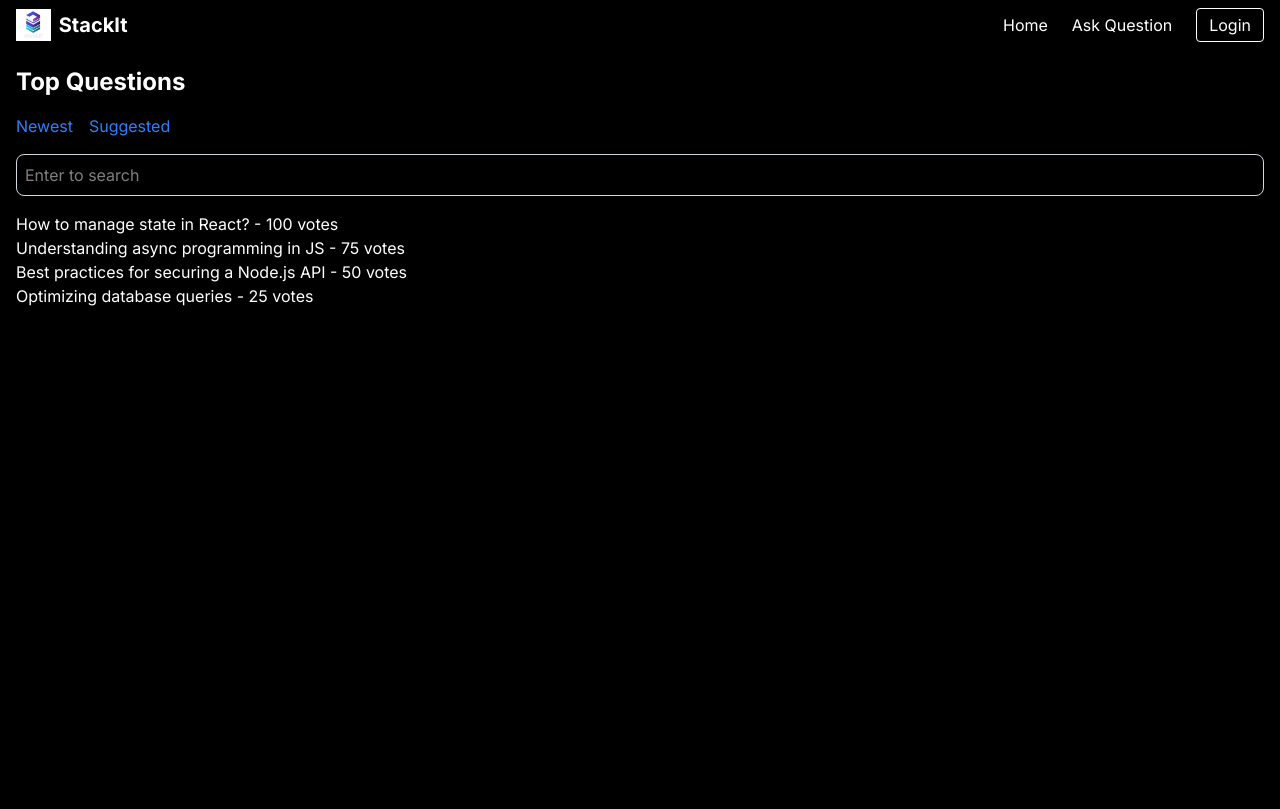
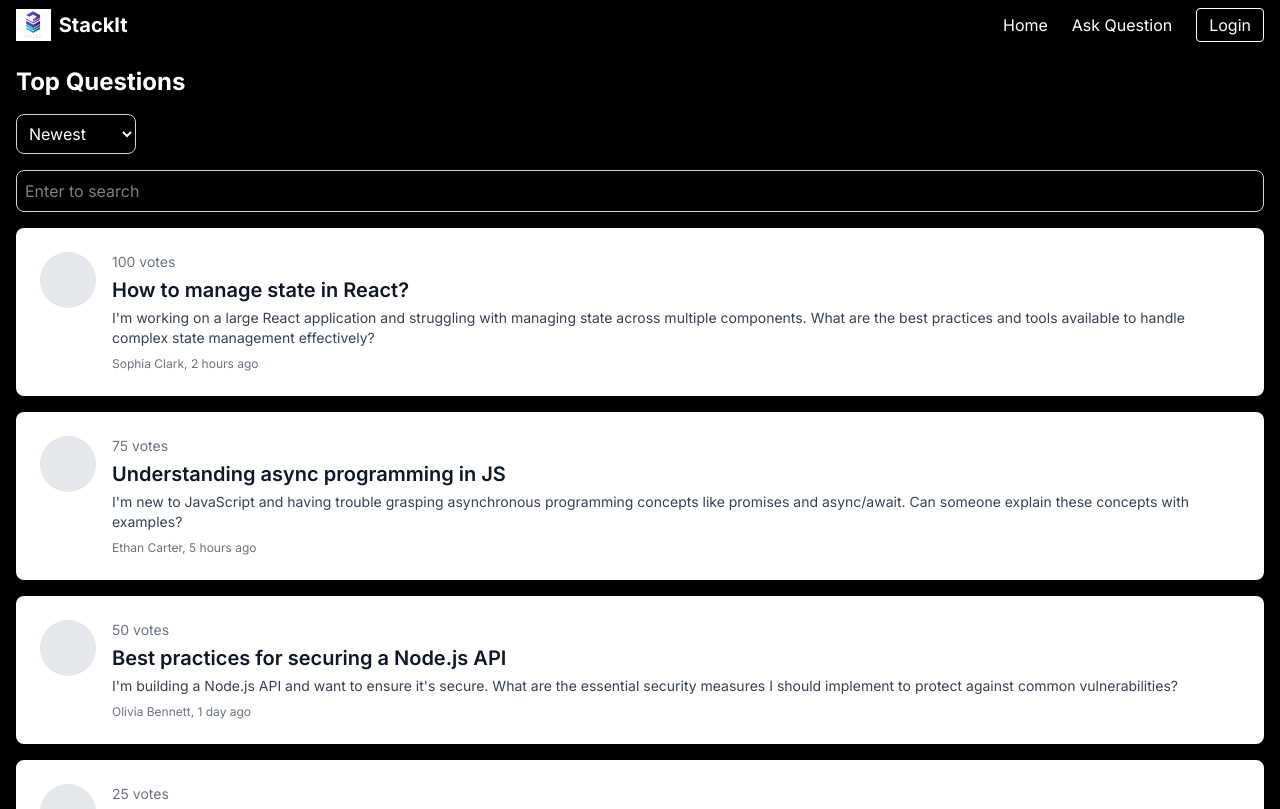
Before and after one commit to DevaP06/StackIT, a React (Vite) app in the folder frontend/StackIT_frontend/: page / in a window 1280 px wide. Shown: the top 809 px of the page. Built offline with nearby package versions, Linux system fonts and the light colour scheme; no server answers.

Commit message:
made some changes in homepage

```diff
--- a/frontend/StackIT_frontend/src/components/FilterBar.tsx
+++ b/frontend/StackIT_frontend/src/components/FilterBar.tsx
@@ -3,14 +3,19 @@ interface FilterBarProps {
 }
 
 const FilterBar: React.FC<FilterBarProps> = ({ onFilterChange }) => {
+  const handleChange = (e: React.ChangeEvent<HTMLSelectElement>) => {
+    onFilterChange(e.target.value as 'newest' | 'suggested');
+  };
+
   return (
-    <div className="mb-4 flex space-x-4">
-      <button onClick={() => onFilterChange('newest')} className="text-blue-500 hover:underline">
-        Newest
-      </button>
-      <button onClick={() => onFilterChange('suggested')} className="text-blue-500 hover:underline">
-        Suggested
-      </button>
+    <div className="mb-4">
+      <select
+        onChange={handleChange}
+        className="p-2 border border-gray-300 rounded-lg focus:outline-none focus:ring-2 focus:ring-blue-400"
+      >
+        <option value="newest">Newest</option>
+        <option value="suggested">Suggested</option>
+      </select>
     </div>
   );
 };
--- a/frontend/StackIT_frontend/src/components/QuestionCard.tsx
+++ b/frontend/StackIT_frontend/src/components/QuestionCard.tsx
@@ -1,3 +1,5 @@
+import React from 'react';
+
 interface QuestionCardProps {
   id: number;
   title: string;
@@ -5,28 +7,19 @@ interface QuestionCardProps {
   votes: number;
   author: string;
   timestamp: string;
-  imageUrl?: string;
 }
 
-const QuestionCard: React.FC<QuestionCardProps> = ({
-  title,
-  description,
-  votes,
-  author,
-  timestamp,
-  imageUrl,
-}) => {
+const QuestionCard: React.FC<QuestionCardProps> = ({ title, description, votes, author, timestamp }) => {
   return (
-    <div className="mb-4 p-4 border rounded-lg flex items-start">
-      <div className="mr-4">
-        <p className="text-gray-500">{votes} votes</p>
+    <div className="bg-white dark:bg-gray-900 shadow-md rounded-lg p-6 mb-4 flex">
+      {/* Profile Placeholder */}
+      <div className="w-14 h-14 bg-gray-200 dark:bg-gray-700 rounded-full mr-4 flex-shrink-0" />
+      <div className="flex-1">
+        <div className="text-sm text-gray-500 dark:text-gray-400 mb-1">{votes} votes</div>
+        <h2 className="text-xl font-semibold text-gray-900 dark:text-white">{title}</h2>
+        <p className="text-gray-700 dark:text-gray-300 text-sm mt-1">{description}</p>
+        <div className="text-xs text-gray-500 dark:text-gray-400 mt-2">{author}, {timestamp}</div>
       </div>
-      <div className="flex-1">
-        <h3 className="text-lg font-bold">{title}</h3>
-        <p className="text-gray-600 mt-1">{description}</p>
-        <p className="text-sm text-gray-500 mt-2">{author}, {timestamp}</p>
-      </div>
-      {imageUrl && <img src={imageUrl} alt="Question" className="w-32 h-32 object-cover ml-4" />}
     </div>
   );
 };
--- a/frontend/StackIT_frontend/src/components/QuestionList.tsx
+++ b/frontend/StackIT_frontend/src/components/QuestionList.tsx
@@ -1,4 +1,5 @@
 import React from 'react';
+import QuestionCard from './QuestionCard';
 
 interface QuestionCardProps {
   id: number;
@@ -22,19 +23,25 @@ const QuestionList: React.FC<QuestionListProps> = ({ filter, searchQuery }) => {
     const fetchQuestions = async () => {
       setLoading(true);
       try {
-        // Replace with actual backend API call: await fetch(`/api/questions?sort=${filter}&q=${searchQuery}`)
+        // Simulated API call
         const data = await new Promise<QuestionCardProps[]>(resolve =>
           setTimeout(() => resolve([
-            { id: 1, title: "How to manage state in React?", description: "I'm working on...", votes: 100, author: "Sophia Clark", timestamp: "2 hours ago" },
-            { id: 2, title: "Understanding async programming in JS", description: "I'm new to...", votes: 75, author: "Ethan Carter", timestamp: "5 hours ago" },
-            { id: 3, title: "Best practices for securing a Node.js API", description: "I'm building...", votes: 50, author: "Olivia Bennett", timestamp: "1 day ago" },
-            { id: 4, title: "Optimizing database queries", description: "I'm working on...", votes: 25, author: "Liam Harper", timestamp: "2 days ago" },
+            { id: 1, title: "How to manage state in React?", description: "I'm working on a large React application and struggling with managing state across multiple components. What are the best practices and tools available to handle complex state management effectively?", votes: 100, author: "Sophia Clark", timestamp: "2 hours ago" },
+            { id: 2, title: "Understanding async programming in JS", description: "I'm new to JavaScript and having trouble grasping asynchronous programming concepts like promises and async/await. Can someone explain these concepts with examples?", votes: 75, author: "Ethan Carter", timestamp: "5 hours ago" },
+            { id: 3, title: "Best practices for securing a Node.js API", description: "I'm building a Node.js API and want to ensure it's secure. What are the essential security measures I should implement to protect against common vulnerabilities?", votes: 50, author: "Olivia Bennett", timestamp: "1 day ago" },
+            { id: 4, title: "Optimizing database queries", description: "I'm working on an application that handles a large number of database queries. What are the best strategies for optimizing these queries to improve performance and reduce latency?", votes: 25, author: "Liam Harper", timestamp: "2 days ago" },
           ]), 1000)
         );
-        setQuestions(data.filter(q => q.title.toLowerCase().includes(searchQuery.toLowerCase())));
+
+        // Filter by search query
+        const filtered = data.filter(q =>
+          q.title.toLowerCase().includes(searchQuery.toLowerCase())
+        );
+
+        setQuestions(filtered);
       } catch (error) {
         console.error("Failed to fetch questions:", error);
-        setQuestions([]); // Reset to empty array on error
+        setQuestions([]);
       } finally {
         setLoading(false);
       }
@@ -42,21 +49,17 @@ const QuestionList: React.FC<QuestionListProps> = ({ filter, searchQuery }) => {
 
     fetchQuestions();
 
-    // Cleanup function (e.g., for aborting fetch if component unmounts)
     return () => {
-      // Add cleanup logic if needed (e.g., AbortController)
+      // Optional cleanup
     };
   }, [filter, searchQuery]);
 
-  if (loading) return <div className="text-center py-4">Loading...</div>;
+  if (loading) return <div className="text-center py-4 text-white">Loading...</div>;
 
   return (
     <div>
       {questions.map((question) => (
-        <div key={question.id}>
-          <p>{question.title} - {question.votes} votes</p>
-          {/* Add more rendering logic as needed, e.g., integrate with QuestionCard */}
-        </div>
+        <QuestionCard key={question.id} {...question} />
       ))}
     </div>
   );
```
